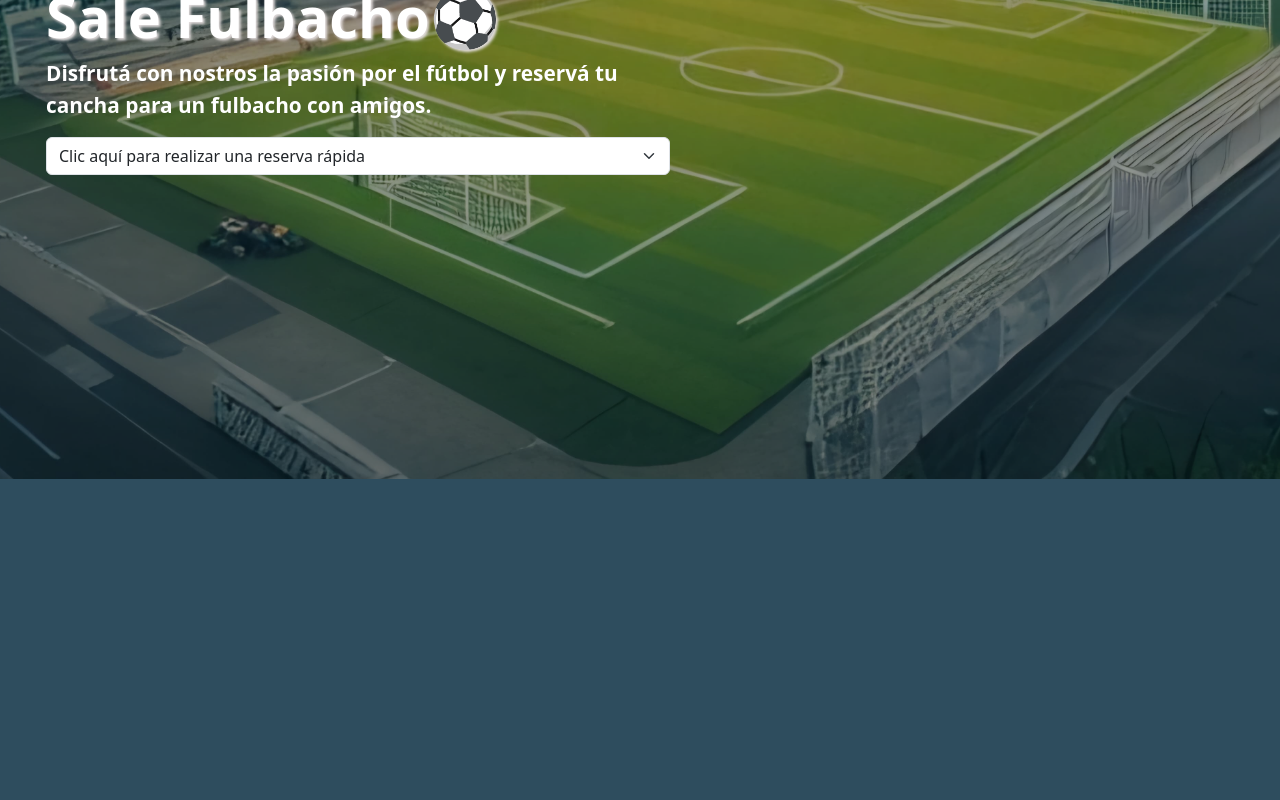
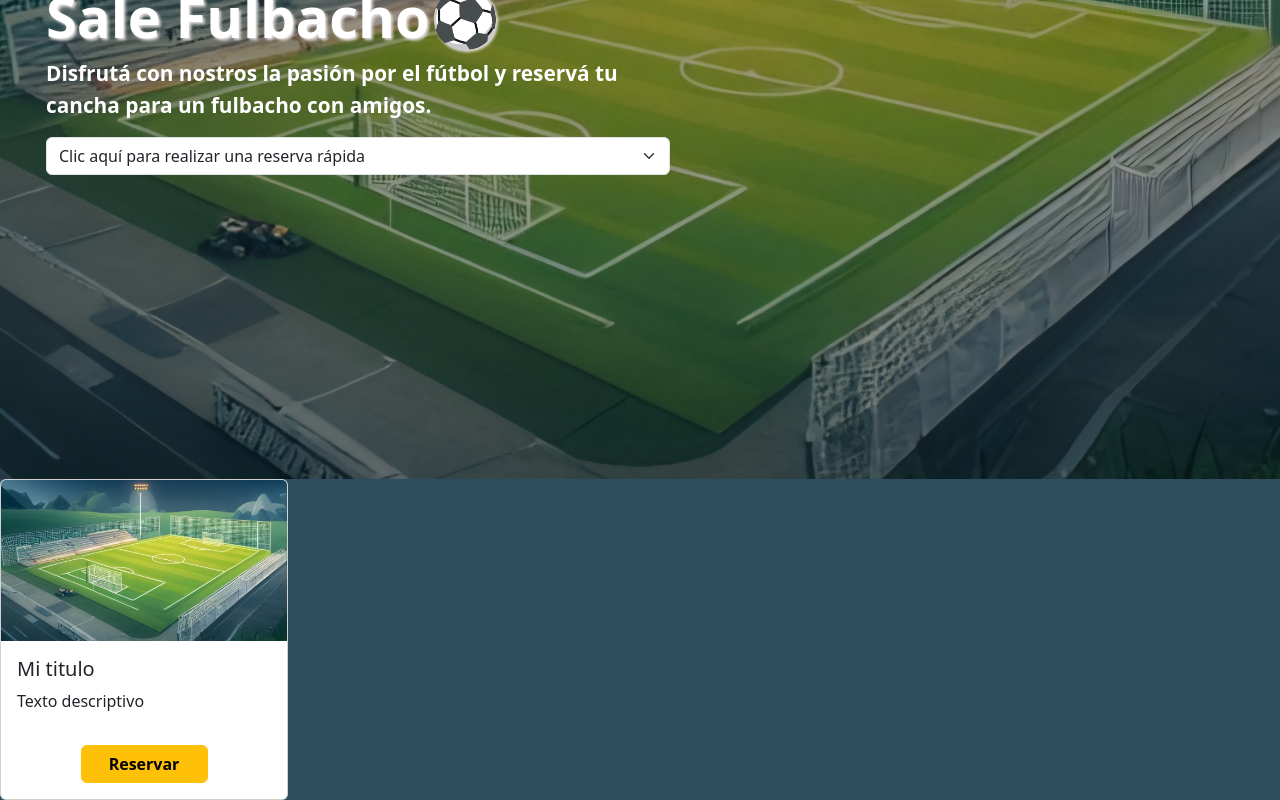
Before and after one commit to lucascano-dev/frontend-admin-canchas, a React (Vite) app: page / in a window 1280 px wide. Shown: the part 321-1121 px from the top of the page. Before the commit the page ends 800 px from the top, so only its background shows below. Built offline with nearby package versions, Linux system fonts and the light colour scheme.

Commit message:
FE-CARDS se crean cards y se ajustan props y routes de todo el Home

```diff
--- a/src/components/Buttons/Buttons.jsx
+++ b/src/components/Buttons/Buttons.jsx
@@ -1,9 +1,23 @@
-export const Buttons = ({ text, handleClick, color }) => {
+import PropTypes from 'prop-types';
+import { useNavigate } from 'react-router-dom';
+
+export const Buttons = ({ text, styleBootstrap, toURL }) => {
+  const navigate = useNavigate();
+  const handleClick = () => {
+    navigate(toURL);
+  };
+
   return (
     <div className="d-grid col-6 mx-auto">
-      <button onClick={handleClick} className={color} type="button">
+      <button onClick={handleClick} className={styleBootstrap} type="button">
         {text}
       </button>
     </div>
   );
 };
+
+Buttons.propTypes = {
+  text: PropTypes.string.isRequired,
+  styleBootstrap: PropTypes.string,
+  toURL: PropTypes.string.isRequired,
+};
--- /dev/null
+++ b/src/components/MyCards/MyCards.jsx
@@ -0,0 +1,34 @@
+import Card from 'react-bootstrap/Card';
+import PropTypes from 'prop-types';
+import { Buttons } from '../Buttons/Buttons';
+
+export const MyCards = ({ title, text, imageUrl, buttonVariant, textButton, toURL }) => {
+  console.log(imageUrl);
+
+  return (
+    <Card style={{ width: '18rem' }}>
+      <Card.Img variant="top" src={imageUrl} />
+      <Card.Body>
+        <Card.Title>{title}</Card.Title>
+        <Card.Text>{text}</Card.Text>
+      </Card.Body>
+      {/* <ListGroup className="list-group-flush">
+        <ListGroup.Item>Cras justo odio</ListGroup.Item>
+        <ListGroup.Item>Dapibus ac facilisis in</ListGroup.Item>
+        <ListGroup.Item>Vestibulum at eros</ListGroup.Item>
+      </ListGroup> */}
+      <Card.Body>
+        <Buttons text={textButton} toURL={toURL} styleBootstrap={buttonVariant} />
+      </Card.Body>
+    </Card>
+  );
+};
+
+MyCards.propTypes = {
+  title: PropTypes.string.isRequired,
+  text: PropTypes.string.isRequired,
+  buttonVariant: PropTypes.string,
+  imageUrl: PropTypes.string.isRequired,
+  textButton: PropTypes.string.isRequired,
+  toURL: PropTypes.string.isRequired,
+};
--- a/src/components/Navbar/NavbarComponent.jsx
+++ b/src/components/Navbar/NavbarComponent.jsx
@@ -14,6 +14,7 @@ export const NavbarComponent = () => {
           <Nav className="ml-auto seccion-links">
             <Nav.Link href="/">Inicio</Nav.Link>
             <Nav.Link href="/about">Nosotros</Nav.Link>
+            <Nav.Link href="/galeria">Galería</Nav.Link>
             <Nav.Link href="#pricing">Contacto</Nav.Link>
             <NavDropdown title="Dropdown" id="basic-nav-dropdown">
               <NavDropdown.Item href="#action/3.1">Action</NavDropdown.Item>
--- a/src/pages/Gallery/Gallery.jsx
+++ b/src/pages/Gallery/Gallery.jsx
@@ -0,0 +1,5 @@
+import React from 'react';
+
+export const Gallery = () => {
+  return <div>Gallery</div>;
+};
--- a/src/pages/Home/Home.jsx
+++ b/src/pages/Home/Home.jsx
@@ -1,11 +1,25 @@
 import { Hero } from '../../components/Hero/Hero';
 import { NavbarComponent } from '../../components/Navbar/NavbarComponent';
+import imagess from '../../assets/images/hero.jpeg';
+import { MyCards } from '../../components/MyCards/MyCards';
 
 export const Home = () => {
   return (
-    <div className="Home">
-      <NavbarComponent />
-      <Hero />
-    </div>
+    <>
+      <div className="Home">
+        <NavbarComponent />
+        <Hero />
+      </div>
+      <div className="Cards">
+        <MyCards
+          title="Mi titulo"
+          text="Texto descriptivo"
+          imageUrl={imagess}
+          buttonVariant="btn btn-warning fw-bold py-xxl-2"
+          toURL={'/reservas'}
+          textButton="Reservar"
+        />
+      </div>
+    </>
   );
 };
--- a/src/routers/AppRouter.jsx
+++ b/src/routers/AppRouter.jsx
@@ -5,6 +5,7 @@ import { Register } from '../pages/Register/Register';
 import { About } from '../pages/About/About';
 import { Admin } from '../pages/Admin/Admin';
 import { Reservas } from '../pages/Reservas/Reservas';
+import { Gallery } from '../pages/Gallery/Gallery';
 
 export const AppRouter = () => {
   return (
@@ -16,6 +17,7 @@ export const AppRouter = () => {
         <Route path="/register" element={<Register />} />
         <Route path="/admin" element={<Admin />} />
         <Route path="/reservas" element={<Reservas />} />
+        <Route path="/galeria" element={<Gallery />} />
       </Routes>
     </BrowserRouter>
   );
```
Also changed, not shown: src/components/MyCards/MyCards.css (added).
